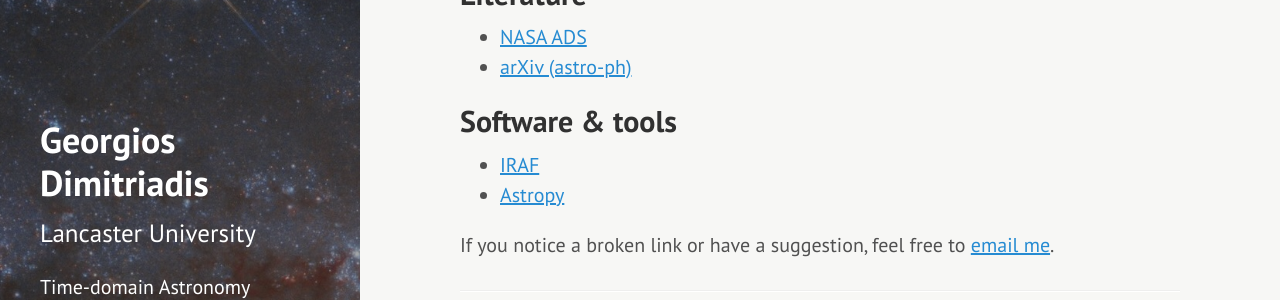
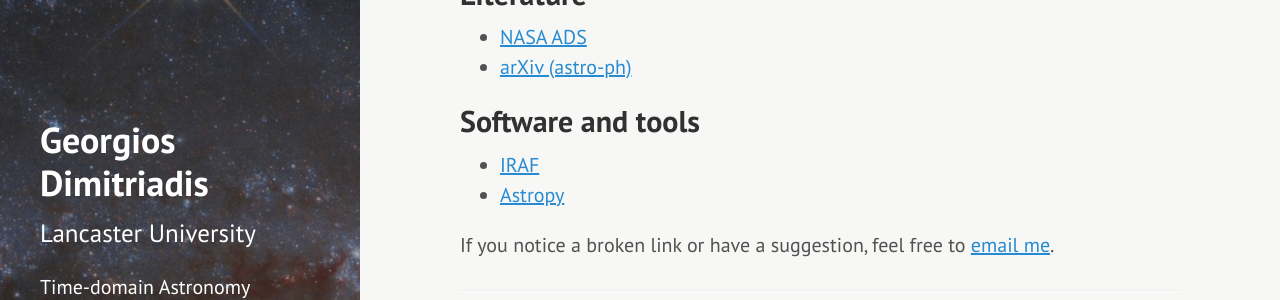
Before and after one commit to geodimitriadis/geodimitriadis.github.io, a Jekyll site: the page built from useful-links.md, in a window 1280 px wide and 900 px high, scrolled down 829 px. Shown: the part 159-459 px from the top of the window. Built offline with Jekyll 4.4.1, drawn with Linux system fonts in a browser that asks for light colours.

Commit message:
Fix section header from 'Software & tools' to 'Software and tools'

```diff
--- a/useful-links.md
+++ b/useful-links.md
@@ -35,7 +35,7 @@ A curated list of astronomy-related links I regularly use.
 - <a href="https://ui.adsabs.harvard.edu/" target="_blank" rel="noopener noreferrer"> NASA ADS</a>
 - <a href="https://arxiv.org/archive/astro-ph" target="_blank" rel="noopener noreferrer"> arXiv (astro-ph)</a>
 
-## Software & tools
+## Software and tools
 - <a href="https://iraf-community.github.io/" target="_blank" rel="noopener noreferrer"> IRAF</a>
 - <a href="https://www.astropy.org/" target="_blank" rel="noopener noreferrer"> Astropy</a>
 
```
